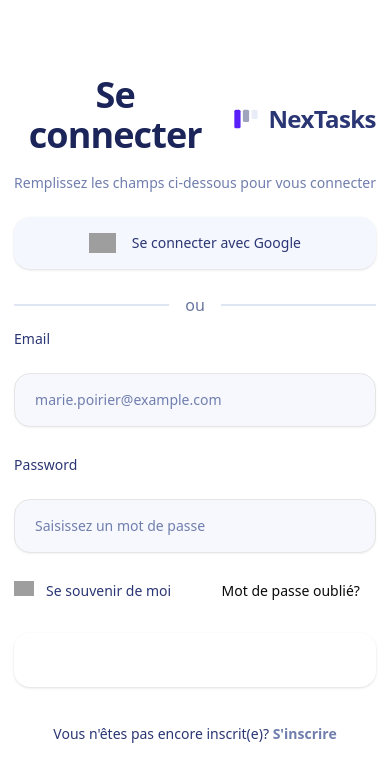
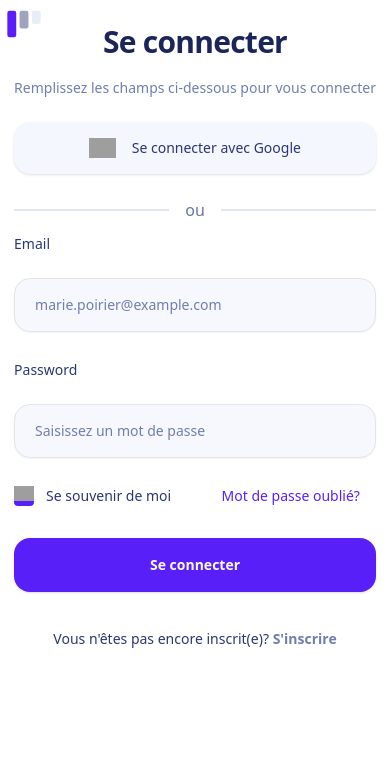
Before and after one commit to Chounic/next-kanban-dnd, a Next.js app: page /signin in a window 390 px wide. Shown: the top 782 px of the page. Built offline with nearby package versions, Linux system fonts and the light colour scheme; grey boxes are pictures that could not be loaded; what kysely-postgres-js would draw is missing.

Commit message:
feat: UI improvements for auth

```diff
--- a/app/(auth)/signin/page.tsx
+++ b/app/(auth)/signin/page.tsx
@@ -1,5 +1,5 @@
 import AuthLayout from "@/components/auth/AuthLayout";
-import AuthLogo from "@/components/auth/AuthLogo";
+import ProjectLogo from "@/components/auth/AuthLogo";
 import GoogleAuthButton from "@/components/auth/GoogleSignInBtn";
 import { SignInForm } from "@/components/auth/SignInForm";
 import TestComponent from "@/components/TestComponent";
@@ -12,7 +12,7 @@ export default function Page() {
       title="Se connecter"
       description="Remplissez les champs ci-dessous pour vous connecter"
     >
-      <AuthLogo className="hidden sm:flex fixed top-6 right-8 z-50"/>
+      <ProjectLogo className="hidden sm:flex fixed top-6 right-8 z-50"/>
       <GoogleAuthButton text="Se connecter avec Google" />
       <div className="flex items-center mb-3">
         <hr className="h-0 border-b border-solid border-grey-500 grow" />
--- a/app/(auth)/signup/page.tsx
+++ b/app/(auth)/signup/page.tsx
@@ -3,7 +3,7 @@ import GoogleAuthButton from "@/components/auth/GoogleSignInBtn";
 import { SignUpForm } from "@/components/auth/SignUpForm";
 import { Separator } from "@radix-ui/react-dropdown-menu";
 import Link from "next/link";
-import AuthLogo from "@/components/auth/AuthLogo";
+import ProjectLogo from "@/components/auth/AuthLogo";
 
 export default function Page() {
   return (
@@ -11,7 +11,7 @@ export default function Page() {
       title="S'inscrire"
       description="Remplissez les champs ci-dessous pour vous inscrire"
     >
-      <AuthLogo className="hidden sm:flex fixed top-6 right-8 z-50"/>
+      <ProjectLogo className="hidden sm:flex fixed top-6 right-8 z-50"/>
       <GoogleAuthButton text="S'inscrire avec Google" />
       <div className="flex items-center mb-3">
         <hr className="h-0 border-b border-solid border-grey-500 grow" />
--- a/components/auth/AuthLayout.tsx
+++ b/components/auth/AuthLayout.tsx
@@ -6,7 +6,7 @@ import {
   CardHeader,
   CardTitle,
 } from "../ui/card";
-import AuthLogo from "./AuthLogo";
+import ProjectLogo from "./AuthLogo";
 
 interface AuthLayoutProp extends React.HTMLAttributes<HTMLDivElement> {
   title: string;
@@ -22,17 +22,17 @@ export default function AuthLayout({
   return (
     <div
       className={cn(
-        "flex min-h-svh w-full items-center justify-center p-6 md:p-10",
+        "flex min-h-svh justify-center p-6 md:p-10",
         className
       )}
     >
+      <ProjectLogo isAuthLogo className="fixed top-1 left-1 sm:hidden"/>
       <div className="flex items-center xl:p-10">
         <div className="flex flex-col w-full h-full pb-6 text-center bg-white rounded-3xl">
           <Card className="border-none shadow-none">
-            <CardHeader>
-              <CardTitle className="mb-3 text-4xl font-extrabold text-dark-grey-900 flex items-center justify-center gap-4">
+            <CardHeader className="pt-0">
+              <CardTitle className="mb-3 text-3xl font-extrabold text-dark-grey-900 flex flex-col items-center justify-center gap-12">
                 <h1>{title}</h1>
-                <AuthLogo className="inline-flex sm:hidden mt-2"/>
               </CardTitle>
               <CardDescription className="whitespace-nowrap mb-4 text-grey-700">
                 {description}
--- a/components/auth/SignInForm.tsx
+++ b/components/auth/SignInForm.tsx
@@ -124,7 +124,7 @@ export function SignInForm({
             <label className="relative inline-flex items-center mr-3 cursor-pointer select-none">
               <input type="checkbox" disabled defaultChecked value="" className="sr-only peer" />
               <div
-                className="w-5 h-5 bg-white border-2 rounded-sm border-grey-500 peer peer-checked:border-0 peer-checked:bg-purple-blue-500">
+                className="w-5 h-5 bg-white border-2 rounded-sm border-grey-500 peer peer-checked:border-0 peer-checked:bg-primary">
                 <img className="" src="https://raw.githubusercontent.com/Loopple/loopple-public-assets/main/motion-tailwind/img/icons/check.png" alt="tick" />
               </div>
               <span className="ml-3 text-sm font-normal text-grey-900">Se souvenir de moi</span>
@@ -132,13 +132,13 @@ export function SignInForm({
 
             <a
                 href="#"
-                className="mr-4 text-sm font-medium text-purple-blue-500"
+                className="mr-4 text-sm font-medium text-primary"
               >
                 Mot de passe oublié?
             </a>
           </div>
 
-          <Button type="submit" className="h-[unset] w-full px-6 py-5 mb-5 text-sm font-bold leading-none text-white transition duration-300 md:w-96 rounded-2xl hover:bg-purple-blue-600 focus:ring-4 focus:ring-purple-blue-100 bg-purple-blue-500">
+          <Button type="submit" className="h-[unset] w-full px-6 py-5 mb-5 text-sm font-bold leading-none transition duration-300 md:w-96 rounded-2xl focus:ring-4 focus:ring-purple-blue-100">
             {isPending ? (
               <>
                 <Loader2 className="mr-2 h-4 w-4 animate-spin" />
--- a/components/auth/SignOutButton.tsx
+++ b/components/auth/SignOutButton.tsx
@@ -4,6 +4,7 @@ import { Button } from "../ui/button";
 import { toast } from "sonner";
 import { signout } from "@/action/auth-server";
 import { useRouter } from "next/navigation";
+import { LogOut } from "lucide-react";
 
 export function SignOut() {
   const router = useRouter();
@@ -23,10 +24,11 @@ export function SignOut() {
 
   return (
     <Button
-      className="bg-gray-800 hover:bg-gray-800/90"
+      className="bg-gray-800 hover:bg-gray-800/90 rounded-md"
       onClick={handleSignOut}
     >
-      Sign out
+      <LogOut />
+      <span className="hidden sm:inline">Déconnexion</span>
     </Button>
   );
 }
--- a/components/auth/SignUpForm.tsx
+++ b/components/auth/SignUpForm.tsx
@@ -114,7 +114,7 @@ export function SignUpForm({
             </div>
           )}
 
-          <Button type="submit" className="h-[unset] w-full px-6 py-5 mb-5 text-sm font-bold leading-none text-white transition duration-300 md:w-96 rounded-2xl hover:bg-purple-blue-600 focus:ring-4 focus:ring-purple-blue-100 bg-purple-blue-500">
+          <Button type="submit" className="h-[unset] w-full px-6 py-5 mb-5 text-sm font-bold leading-none text-white transition duration-300 md:w-96 rounded-2xl focus:ring-4 focus:ring-purple-blue-100">
             {isPending ? (
               <>
                 <Loader2 className="mr-2 h-4 w-4 animate-spin" />
```
